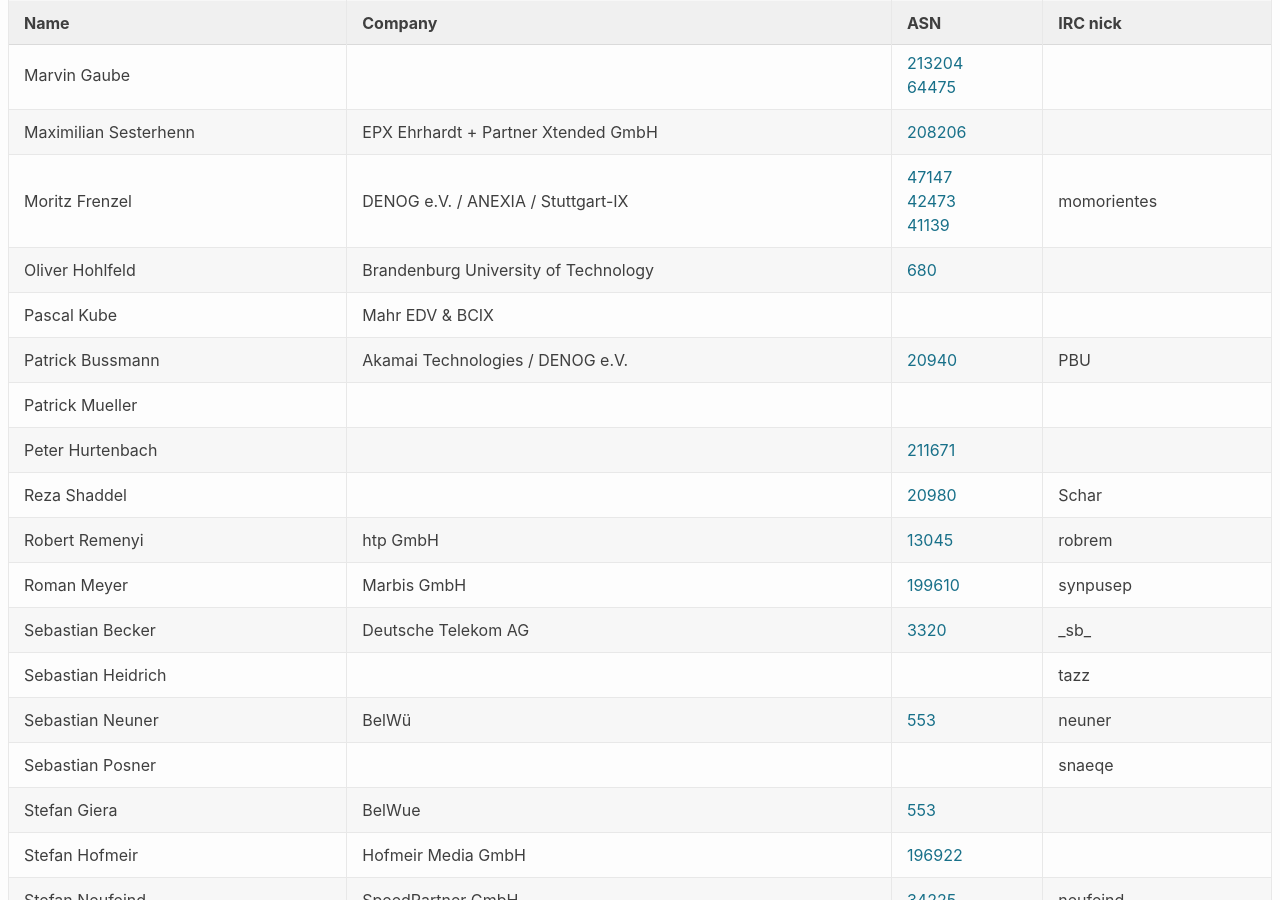
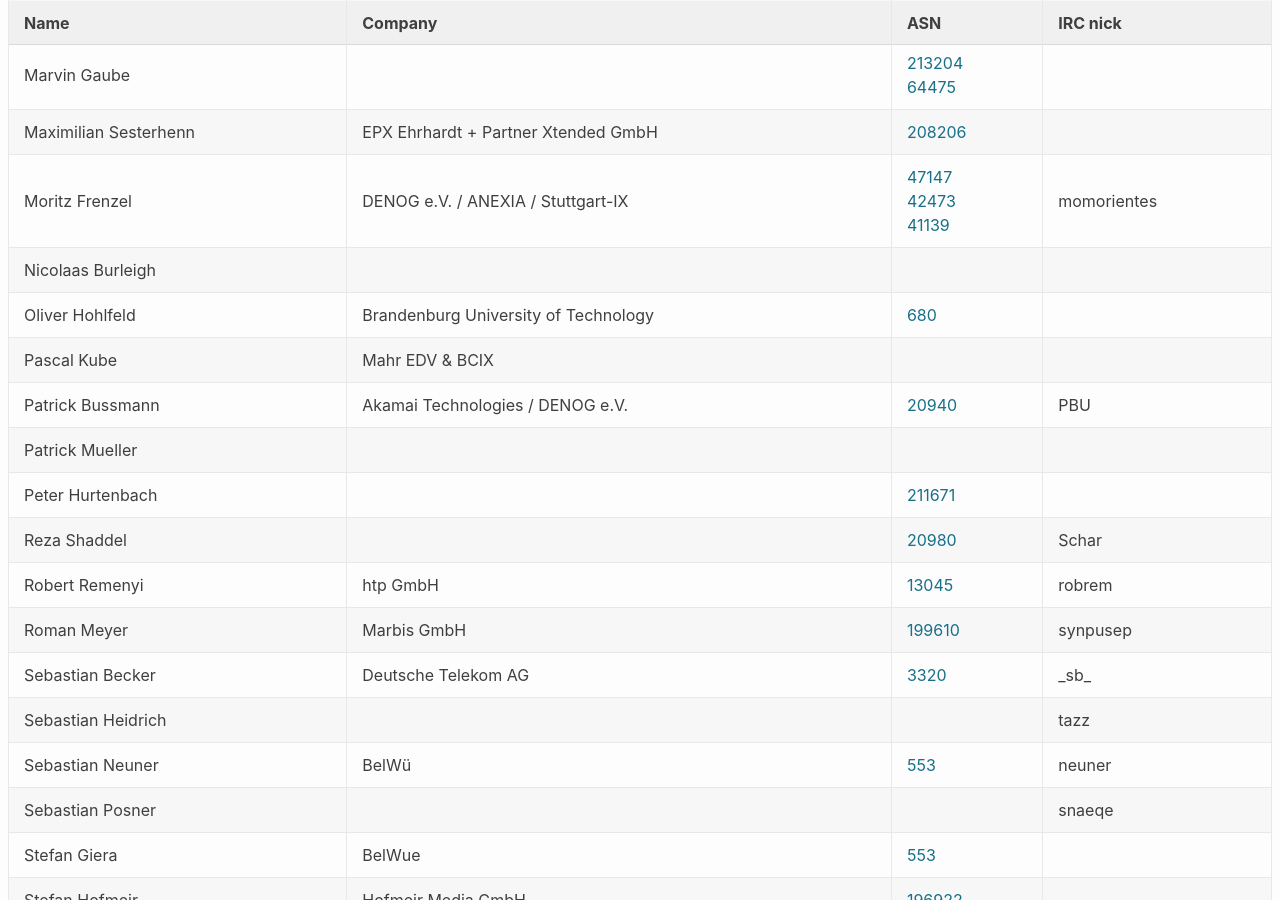
Before and after one commit to denog/pretix-attendeelist, a Jekyll site: the page built from meetup_2021_02/index.markdown, in a window 1280 px wide and 900 px high, scrolled down 2563 px. Built offline with Jekyll 4.4.1, drawn with Linux system fonts in a browser that asks for light colours.

Commit message:
Latest data: Wed Apr 14 17:06:11 UTC 2021

```diff
--- a/_data/attendees_meetup_2021-02.json
+++ b/_data/attendees_meetup_2021-02.json
@@ -342,6 +342,12 @@
     "asn": "47147, 42473, 41139"
   },
   {
+    "name": "Nicolaas Burleigh",
+    "company": null,
+    "irc": null,
+    "asn": null
+  },
+  {
     "name": "Oliver Hohlfeld",
     "company": "Brandenburg University of Technology",
     "irc": null,
```
